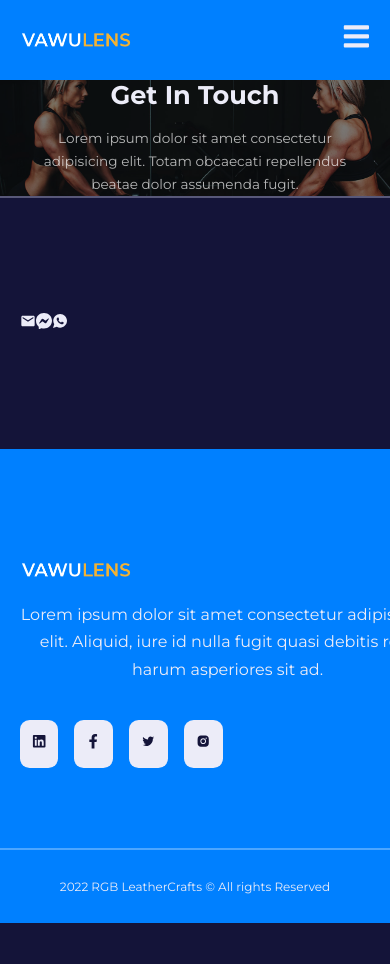
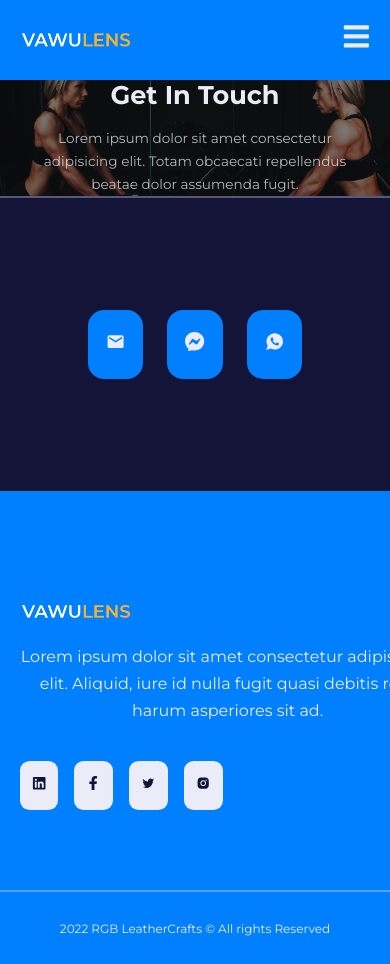
Before and after one commit to kodesand/React-website, a React (Vite) app: page /contact in a window 390 px wide. Shown: the top 964 px of the page. Before the commit the page ends 923 px from the top, so only its background shows below. Built offline with nearby package versions, Linux system fonts and the light colour scheme.

Commit message:
contact page styling

```diff
--- a/src/pages/contact/contact.css
+++ b/src/pages/contact/contact.css
@@ -0,0 +1,36 @@
+.contact__container {
+  display: grid;
+  place-items: center;
+}
+
+.contact__wrapper {
+  width: fit-content;
+  display: flex;
+  gap: 2rem;
+}
+
+.contact__wrapper a {
+  background: var(--color-primary);
+  font-size: 2rem;
+  border: 2px solid transparent;
+  transition: var(--transition);
+  padding: 2rem;
+  border-radius: 1.5rem;
+}
+
+.contact__wrapper a:hover {
+  background-color: transparent;
+  border-color: var(--color-gray-100);
+}
+
+/* media queries (small screens) */
+@media screen and (max-width: 600px) {
+  .contact__wrapper {
+    gap: 1.5rem;
+  }
+  .contact__wrapper a {
+    padding: 1rem;
+    font-size: 1.2rem;
+    border-radius: 1rem;
+  }
+}
```
